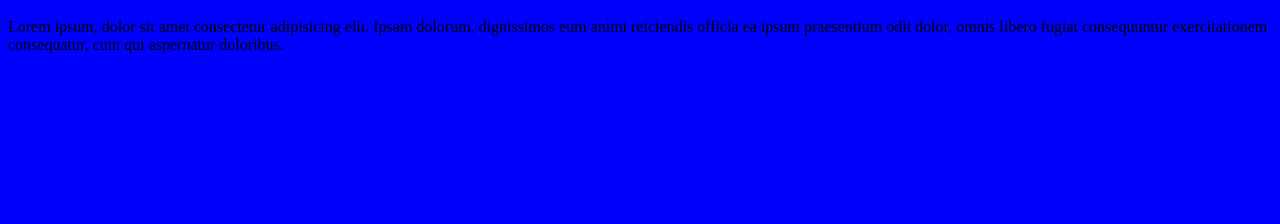
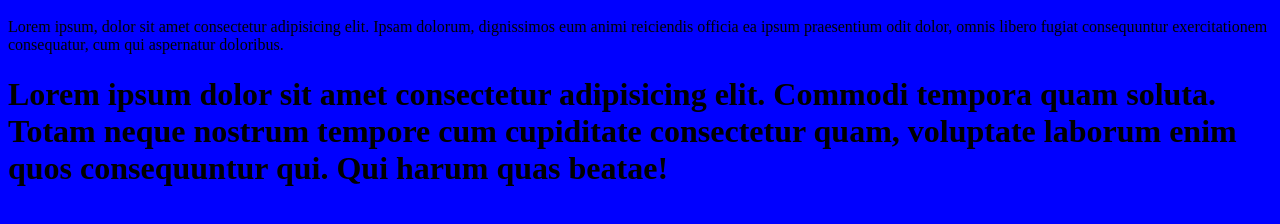
Before and after one commit to gabriel2assuncao/Programming-studies, a plain HTML site: page ex007/html4.html in a window 1280 px wide. Shown: the part 48-272 px from the top of the page. Drawn offline with Linux system fonts and the light colour scheme.

Commit message:
aprendizagem sobre o HTML4

```diff
--- a/ex007/html4.html
+++ b/ex007/html4.html
@@ -7,3 +7,4 @@
         </body>
     </head>
 </html>
+<h1>Lorem ipsum dolor sit amet consectetur adipisicing elit. Commodi tempora quam soluta. Totam neque nostrum tempore cum cupiditate consectetur quam, voluptate laborum enim quos consequuntur qui. Qui harum quas beatae!</h1>
```
